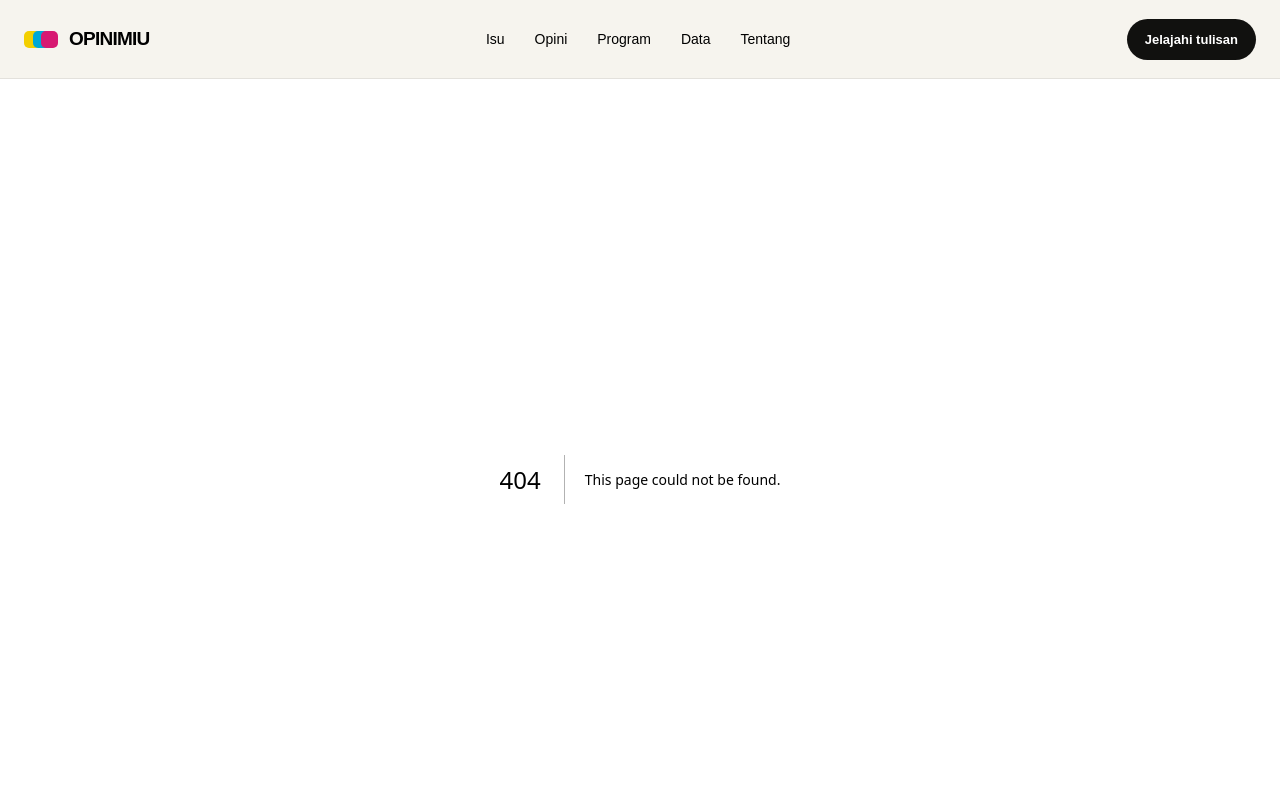
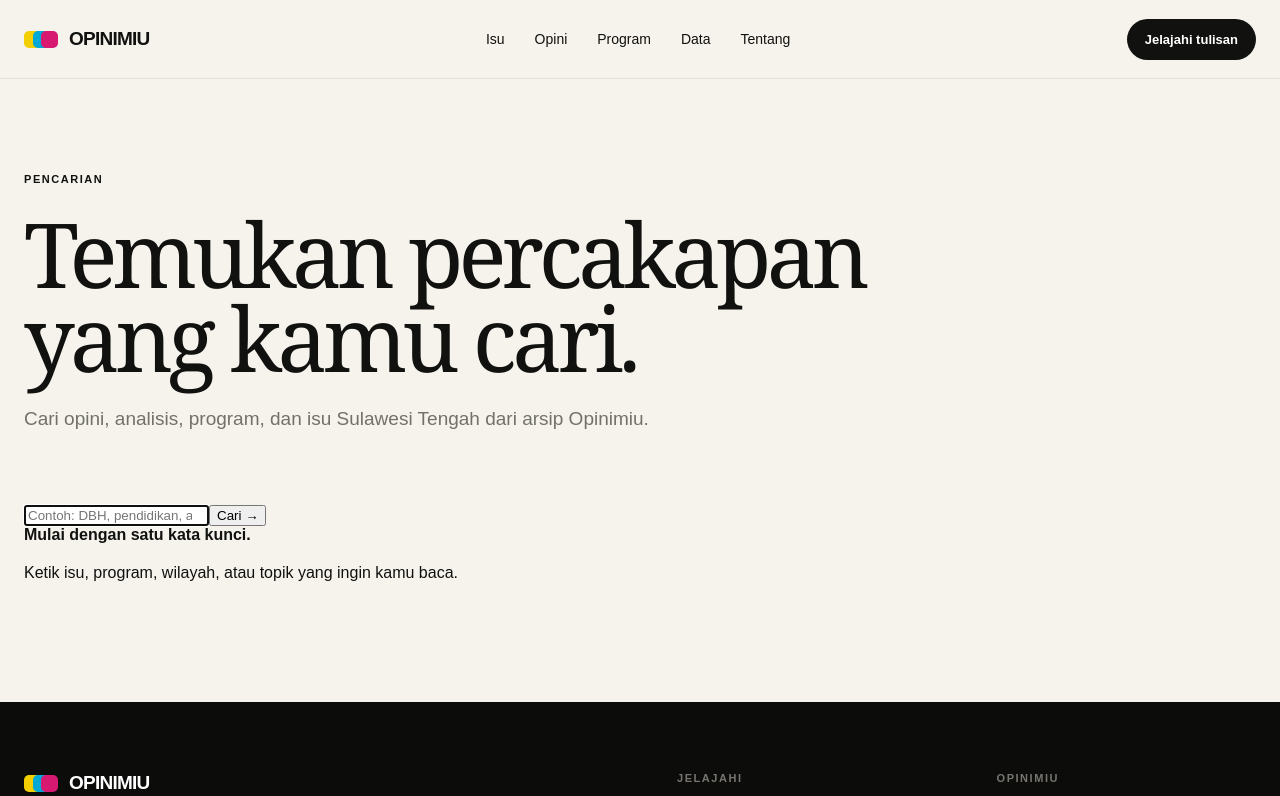
Before and after one commit to shadiqalfatih2-sudo/opinimiu, a Next.js app: page /cari in a window 1280 px wide. Before the commit this address had no page. Shown: the top 796 px of the page. Built offline with nearby package versions, Linux system fonts and the light colour scheme; no server answers; the database is empty.

Commit message:
feat: add public article search

```diff
--- /dev/null
+++ b/app/cari/page.tsx
@@ -0,0 +1,24 @@
+import Link from "next/link";
+import { getPublishedArticles } from "@/lib/articles";
+
+export const metadata = { title: "Cari" };
+export const dynamic = "force-dynamic";
+
+type SearchProps = { searchParams: Promise<{ q?: string }> };
+
+export default async function SearchPage({ searchParams }: SearchProps) {
+  const { q = "" } = await searchParams;
+  const query = q.trim().toLocaleLowerCase("id-ID");
+  const articles = await getPublishedArticles();
+  const results = query
+    ? articles.filter((article: any) => [article.title, article.excerpt, article.category, article.label, article.author].join(" ").toLocaleLowerCase("id-ID").includes(query))
+    : [];
+
+  return <section className="shell page-top search-page">
+    <div className="page-hero search-hero"><span className="eyebrow">Pencarian</span><h1>Temukan percakapan yang kamu cari.</h1><p>Cari opini, analisis, program, dan isu Sulawesi Tengah dari arsip Opinimiu.</p></div>
+    <form className="search-form" action="/cari" method="get"><input name="q" type="search" defaultValue={q} placeholder="Contoh: DBH, pendidikan, anak muda..." aria-label="Cari artikel" autoFocus /><button type="submit">Cari →</button></form>
+    {query ? <div className="search-summary"><strong>{results.length}</strong><span>hasil untuk “{q}”</span></div> : <div className="search-empty"><strong>Mulai dengan satu kata kunci.</strong><p>Ketik isu, program, wilayah, atau topik yang ingin kamu baca.</p></div>}
+    {query && results.length === 0 && <div className="search-empty"><strong>Belum ada tulisan yang cocok.</strong><p>Coba kata kunci yang lebih umum atau jelajahi semua opini.</p><Link href="/opini">Lihat semua opini →</Link></div>}
+    <div className="search-results">{results.map((article: any, index: number) => <article key={article.slug} className="search-result"><span className="search-index">{String(index + 1).padStart(2, "0")}</span><div><div className="meta"><span>{article.category}</span><span>•</span><span>{article.label}</span><span>•</span><span>{article.readingTime}</span></div><h2><Link href={`/opini/${article.slug}`}>{article.title}</Link></h2><p>{article.excerpt}</p><small>{article.author}{article.publishedAt ? ` · ${article.publishedAt}` : ""}</small></div><Link className="round-arrow" href={`/opini/${article.slug}`} aria-label={`Baca ${article.title}`}>↗</Link></article>)}</div>
+  </section>;
+}
```
